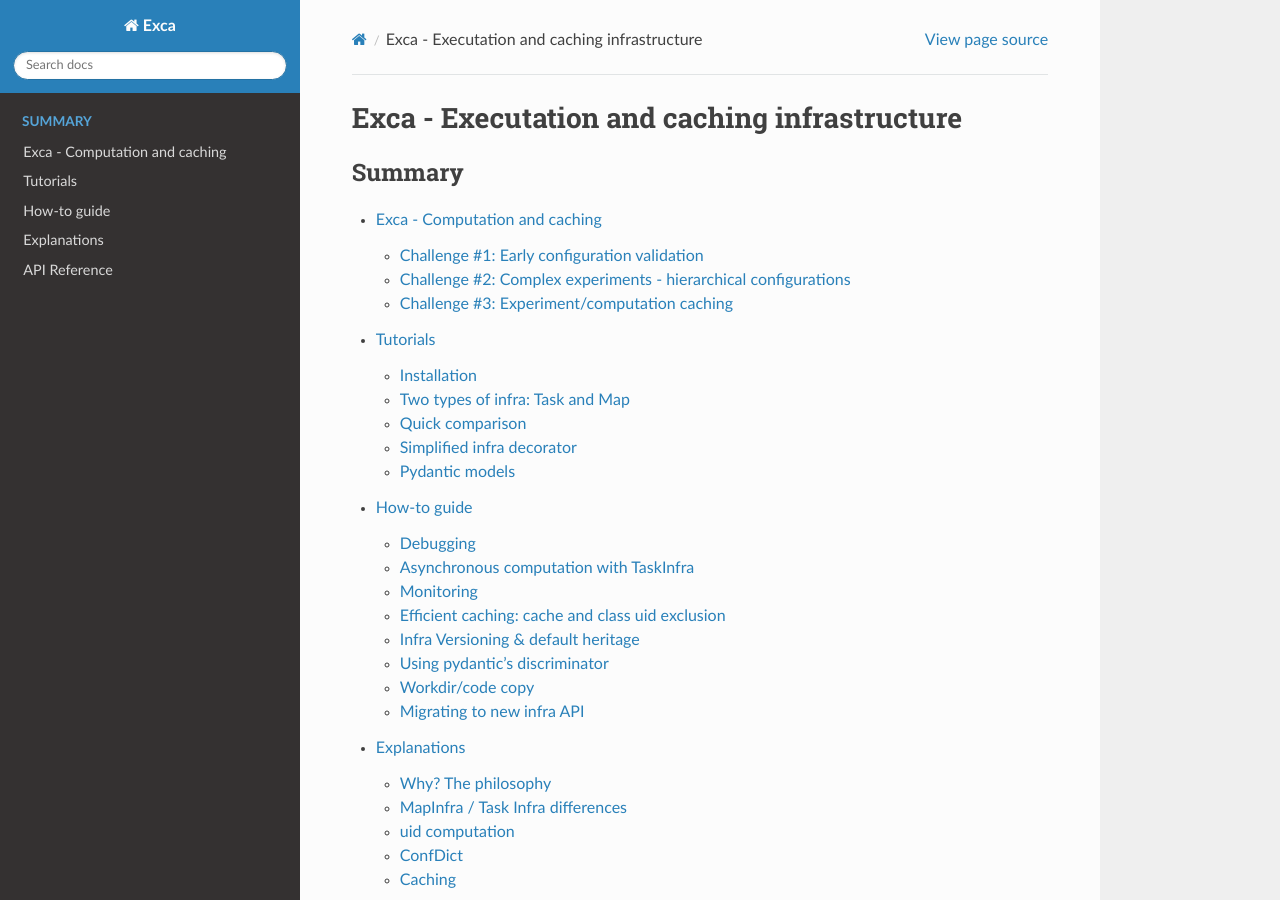
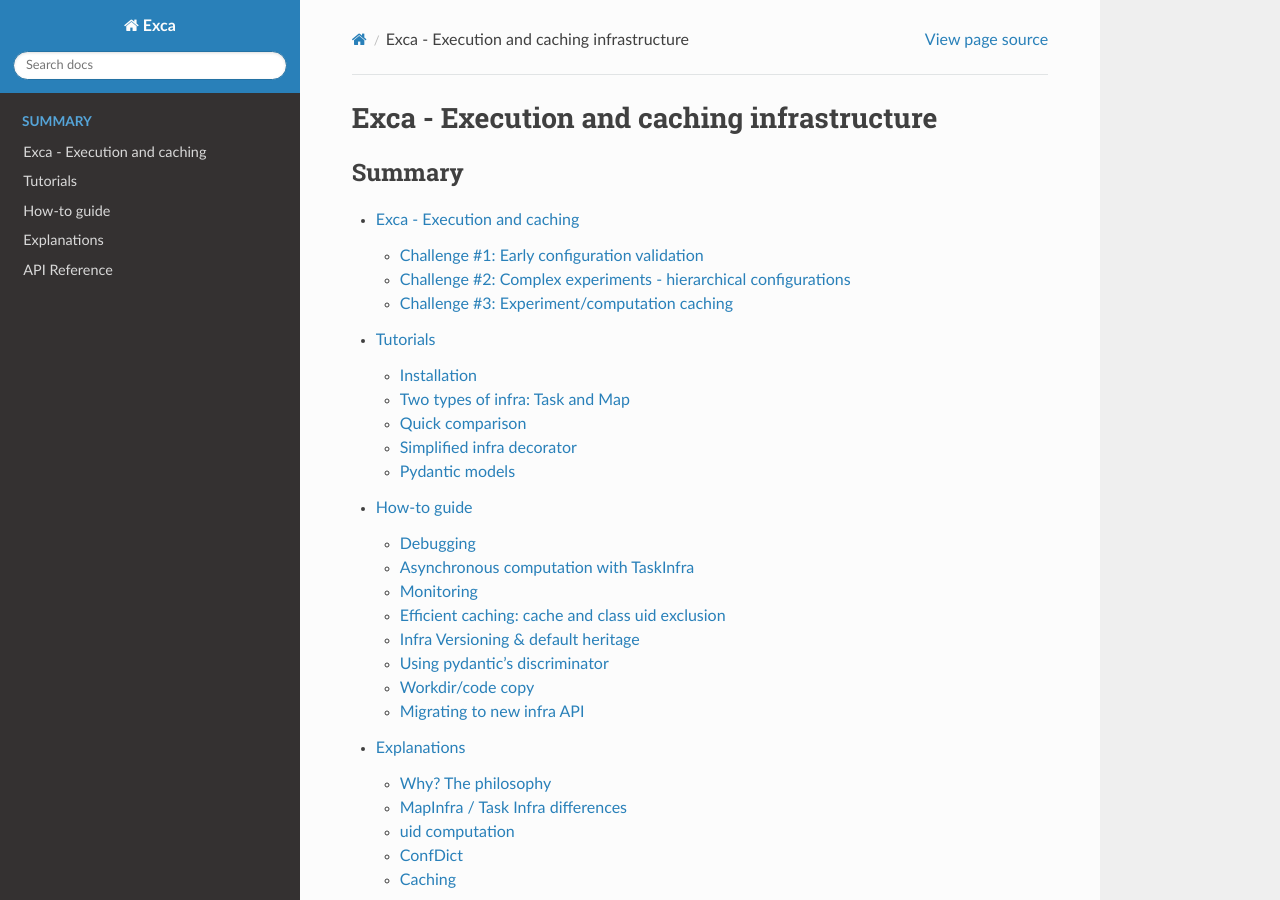
Before and after one commit to facebookresearch/exca, a Sphinx documentation site: the page built from docs/index.rst, in a window 1280 px wide and 900 px high. Built offline with Sphinx 7.4.7 and the Read the Docs theme 3.1.0, drawn with Linux system fonts in a browser that asks for light colours.

Commit message:
Fix typos - retrigger documentation site

```diff
--- a/docs/index.rst
+++ b/docs/index.rst
@@ -3,8 +3,8 @@
    You can adapt this file completely to your liking, but it should at least
    contain the root `toctree` directive.
 
-Exca - Executation and caching infrastructure
-=============================================
+Exca - Execution and caching infrastructure
+===========================================
 
 .. toctree::
    :maxdepth: 2
--- a/docs/infra/introduction.md
+++ b/docs/infra/introduction.md
@@ -1,4 +1,4 @@
-# Exca - Computation and caching
+# Exca - Execution and caching
 
 This is an explanation to why `exca` was built. If you are only intereseted in how to use it, you can move to [tutorials](tutorials.md) and [how-to](howto.md) pages.
 
--- a/pyproject.toml
+++ b/pyproject.toml
@@ -3,7 +3,7 @@
 readme = "README.md"
 authors = [{name = "Meta FAIR"}]
 requires-python = ">=3.10"
-version = "0.0.1"
+version = "0.1.0"
 
 dependencies = [
   "numpy>=1.19",
```
